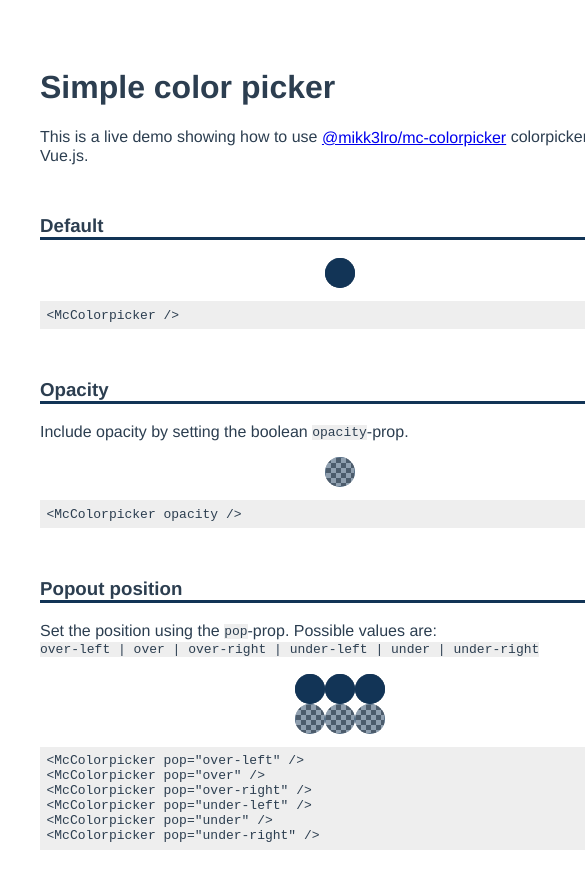
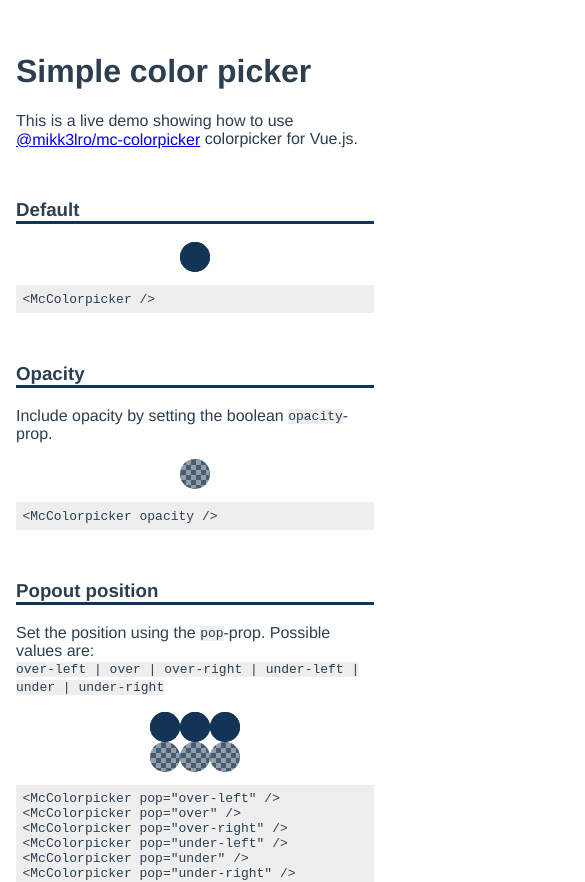
Before and after one commit to Mikk3lRo/vue-colorpicker, a Vue app: page / in a window 390 px wide. Shown: the top 882 px of the page, 585 px wide, since content can reach past the window. Built offline with nearby package versions, Linux system fonts and the light colour scheme.

Commit message:
Make demo responsive.

```diff
--- a/src/App.vue
+++ b/src/App.vue
@@ -339,9 +339,9 @@ export default {
   -moz-osx-font-smoothing: grayscale;
   color: #2c3e50;
   margin: 1em auto 160px auto;
-  width: 600px;
+  max-width: 600px;
   text-align: left;
-  padding: 2em;
+  padding: 1em 0.5em;
 }
 * {
   vertical-align: middle;
```
